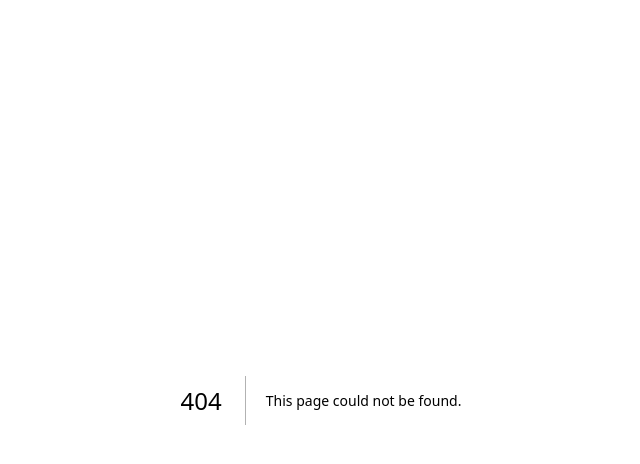
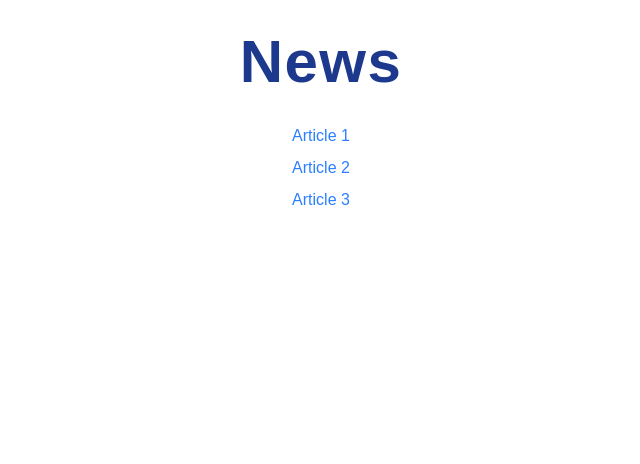
Before and after one commit to DemonDaddy22/next-news, a Next.js app: page /news in a window 1280 px wide. Before the commit this address had no page. Shown: the top 464 px of the page, without its empty margins (319-959 px from the left). Built offline with nearby package versions, Linux system fonts and the light colour scheme.

Commit message:
Add news and details page routes

```diff
--- a/app/layout.tsx
+++ b/app/layout.tsx
@@ -24,7 +24,9 @@ export default function RootLayout({
 }>) {
   return (
     <html lang='en' className={`${geistSans.variable} ${geistMono.variable} h-full antialiased`}>
-      <body className='min-h-full flex flex-col'>{children}</body>
+      <body className='min-h-full flex flex-col flex-1 items-center p-8 bg-zinc-50 font-sans dark:bg-black'>
+        {children}
+      </body>
     </html>
   );
 }
--- /dev/null
+++ b/app/news/[slug]/page.tsx
@@ -0,0 +1,15 @@
+import { HEADER_TEXT } from '@/constants/styles';
+import { use } from 'react';
+
+type Params = {
+  params: Promise<{
+    slug: string;
+  }>;
+};
+
+const NewsDetailsPage: React.FC<PageProps<Params>> = ({ params }) => {
+  const { slug } = use(params);
+  return <h1 className={HEADER_TEXT}>News Details - {slug}</h1>;
+};
+
+export default NewsDetailsPage;
--- /dev/null
+++ b/app/news/page.tsx
@@ -0,0 +1,23 @@
+import { HEADER_TEXT } from '@/constants/styles';
+import Link from 'next/link';
+
+const NewsPage: React.FC<PageProps> = () => {
+  return (
+    <>
+      <h1 className={HEADER_TEXT}>News</h1>
+      <section className='py-8 flex flex-col gap-2'>
+        <Link href='/news/article-1' className='text-blue-500 hover:underline'>
+          Article 1
+        </Link>
+        <Link href='/news/article-2' className='text-blue-500 hover:underline'>
+          Article 2
+        </Link>
+        <Link href='/news/article-3' className='text-blue-500 hover:underline'>
+          Article 3
+        </Link>
+      </section>
+    </>
+  );
+};
+
+export default NewsPage;
--- a/app/page.tsx
+++ b/app/page.tsx
@@ -1,7 +1,5 @@
+import { HEADER_TEXT } from '@/constants/styles';
+
 export default function Home() {
-  return (
-    <div className='flex flex-col flex-1 items-center p-8 bg-zinc-50 font-sans dark:bg-black'>
-      <h1 className='text-6xl font-bold text-blue-900 dark:text-blue-200 tracking-wide text-center'>Next News</h1>
-    </div>
-  );
+  return <h1 className={HEADER_TEXT}>Next News</h1>;
 }
```
